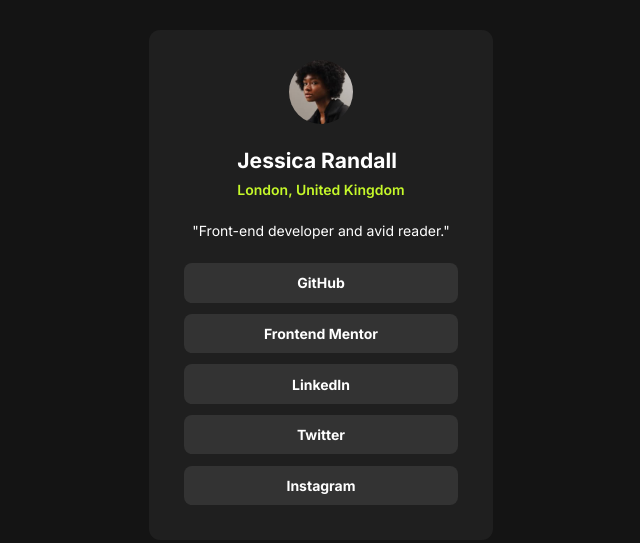
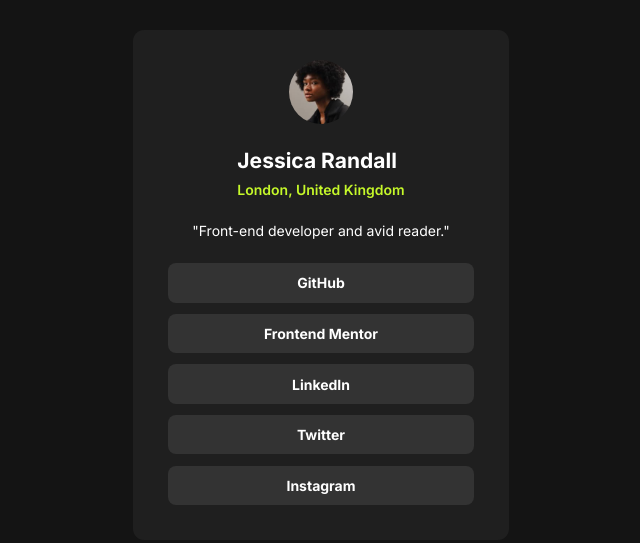
Before and after one commit to compscimayawho/social-links-profile-solution, a plain HTML site: page index.html in a window 1280 px wide. Shown: the part 123-666 px from the top of the page, without its empty margins (319-959 px from the left). Drawn offline with Linux system fonts and the light colour scheme.

Commit message:
Edit link padding

```diff
--- a/style.css
+++ b/style.css
@@ -82,7 +82,7 @@
     color: white;
     font-weight: 700;
     border-radius: .5rem;
-    padding: .7rem 5rem;
+    padding: .7rem 6rem;
     transition: color, background-color 200ms ease-in-out;
 }
 
```
